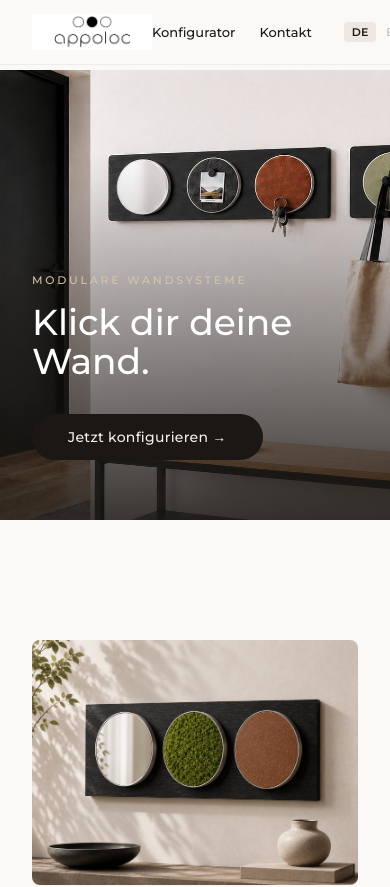
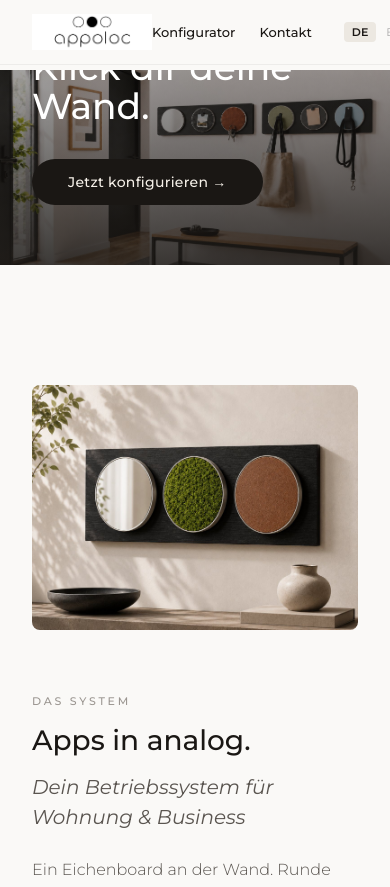
Before and after one commit to appoloc/webseite, a React (Vite) app: page / in a window 390 px wide. Shown: the top 887 px of the page. Built offline with nearby package versions, Linux system fonts and the light colour scheme.

Commit message:
Update App.jsx

```diff
--- a/src/App.jsx
+++ b/src/App.jsx
@@ -214,8 +214,8 @@ export default function App() {
 
       {/* HERO */}
       <section style={{ paddingTop: 70 }}>
-        <div style={{ position: 'relative', width: '100%', height: 'clamp(450px, 50vw, 750px)', overflow: 'hidden' }}>
-          <img src="/images/hero.jpg" alt="APPOLOC Wandboard im Flur" style={{ width: '100%', height: '100%', objectFit: 'cover', objectPosition: 'center center' }} />
+        <div style={{ position: 'relative', width: '100%', overflow: 'hidden' }}>
+          <img src="/images/hero.jpg" alt="APPOLOC Wandboard im Flur" style={{ width: '100%', display: 'block' }} />
           <div style={{
             position: 'absolute', bottom: 0, left: 0, right: 0,
             background: 'linear-gradient(transparent, rgba(26,23,20,0.85))',
```
